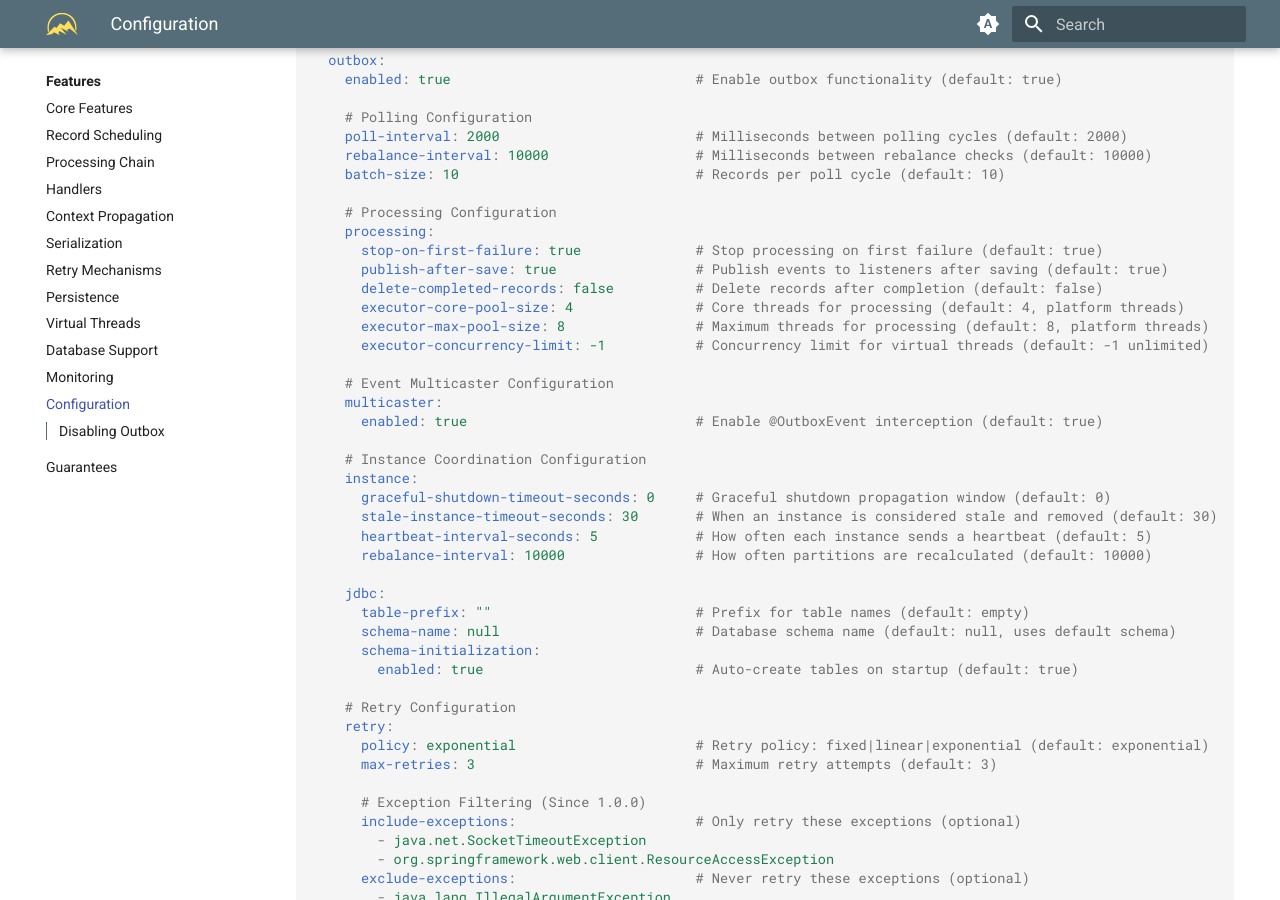
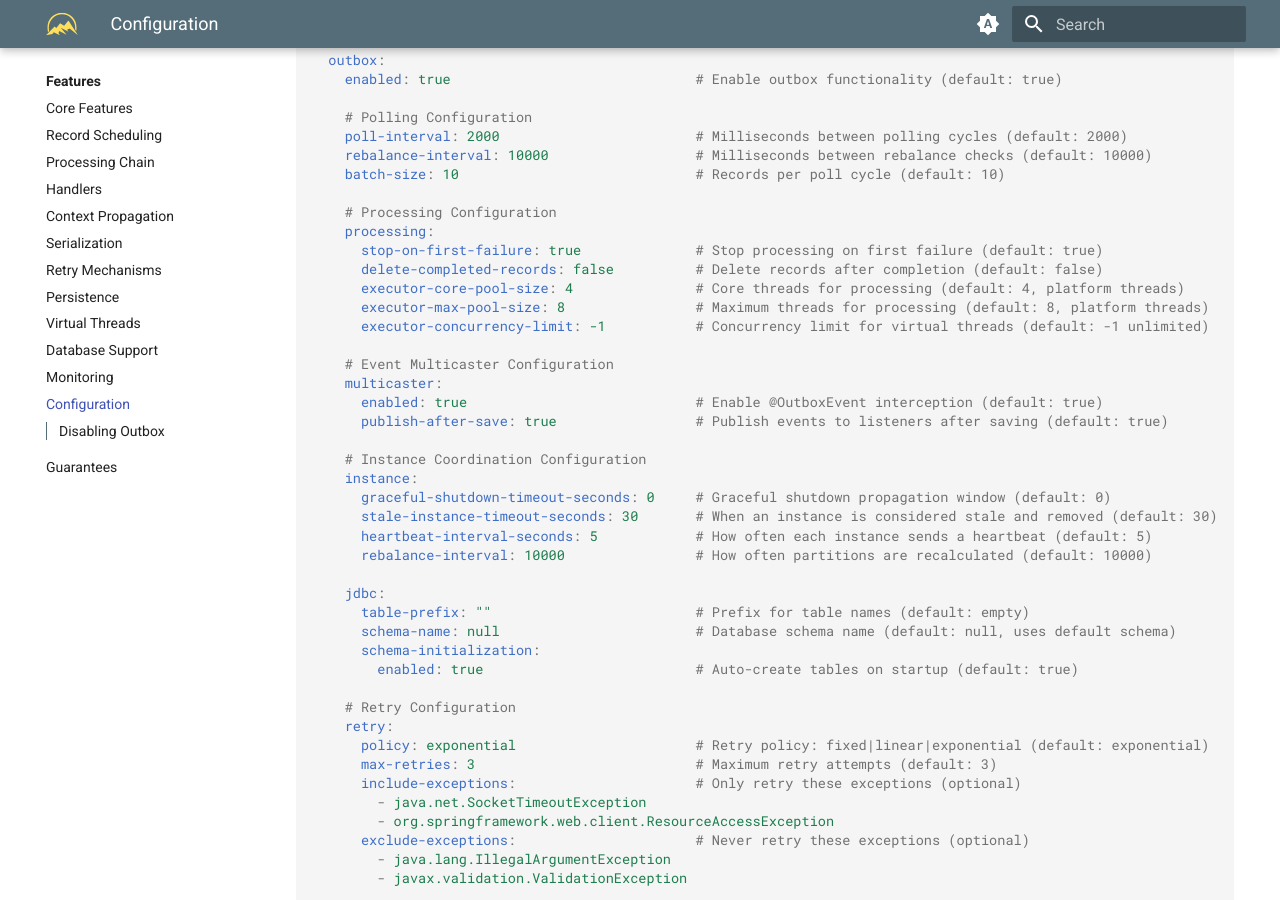
Before and after one commit to namastack/namastack-website, an MkDocs documentation site: the page built from docs/features/configuration.md, in a window 1280 px wide and 900 px high, scrolled down 288 px. Built offline with MkDocs 1.6.1 and Material for MkDocs 9.7.7, drawn with Linux system fonts in a browser that asks for light colours; the version menu is left out.

Commit message:
GH-206 fix location of publish-after-save in configuration documentation

```diff
--- a/docs/features/configuration.md
+++ b/docs/features/configuration.md
@@ -42,8 +42,6 @@ namastack:
     retry:
       policy: exponential                      # Retry policy: fixed|linear|exponential (default: exponential)
       max-retries: 3                           # Maximum retry attempts (default: 3)
-
-      # Exception Filtering (Since 1.0.0)
       include-exceptions:                      # Only retry these exceptions (optional)
         - java.net.SocketTimeoutException
         - org.springframework.web.client.ResourceAccessException
```
Also changed, not shown: other parts of docs/features/configuration.md (+1 -1 lines).
